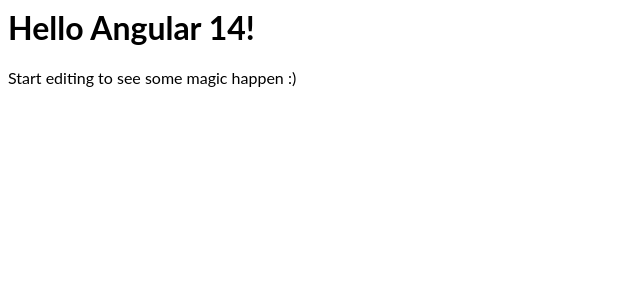
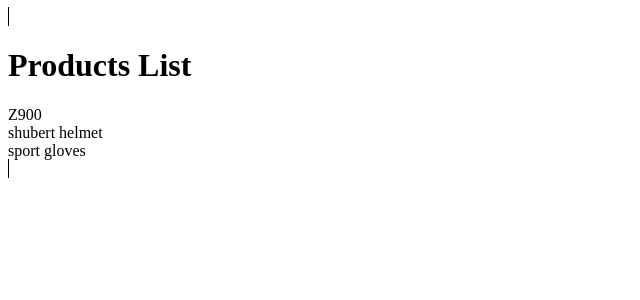
Before and after one commit to WeeMellowToby/Basket-Test, an Angular app: page / in a window 1280 px wide. Shown: the top 300 px of the page, without its empty margins (0-640 px from the left). Built offline with nearby package versions, Linux system fonts and the light colour scheme.

Commit message:
Shopping cart part added

```diff
--- a/src/app/Product-List.Component.ts
+++ b/src/app/Product-List.Component.ts
@@ -1,10 +1,12 @@
 import { Component, Input } from '@angular/core';
-
 @Component({
-  selector: 'hello',
-  template: `<h1>Hello {{name}}!</h1>`,
-  styles: [`h1 { font-family: Lato; }`]
+  selector: 'ProductListComponent',
+  template: `
+  <h1>Products List</h1>
+  <div *ngFor="let product of products">{{product.name}}<div>
+  `,
+  styles: [`:host{border: 1px solid #000;}`]
 })
 export class ProductListComponent  {
-  @Input() name: string;
+  @Input() products: any[];
 }
--- /dev/null
+++ b/src/app/Shopping-Cart.Component.ts
@@ -0,0 +1,10 @@
+import { Component, Input } from '@angular/core';
+
+@Component({
+  selector: 'Shopping-cart',
+  template: `<h1>Shopping Cart</h1>`,
+  styles: [`:host{border: 1px solid #000;}`]
+})
+export class ShoppingCartComponent  {
+  @Input() products: any[];
+}
--- a/src/app/app.component.html
+++ b/src/app/app.component.html
@@ -1,4 +1 @@
-<hello name="{{ name }}"></hello>
-<p>
-  Start editing to see some magic happen :)
-</p>
+<ProductListComponent [products] = "products"></ProductListComponent>
--- a/src/app/app.component.ts
+++ b/src/app/app.component.ts
@@ -6,5 +6,10 @@
   styleUrls: [ './app.component.css' ]
 })
 export class AppComponent  {
-  name = 'Angular ' + VERSION.major;
+ products = [
+   {name: 'Z900', price: 8799},
+   {name: 'shubert helmet', price: 999},
+   {name: 'sport gloves', price: 99}
+  ];
+ cartProductList = [];
 }
--- a/src/app/app.module.ts
+++ b/src/app/app.module.ts
@@ -4,10 +4,11 @@
 
 import { AppComponent } from './app.component';
 import { ProductListComponent } from './Product-List.Component';
+import { ShoppingCartComponent } from './Shopping-Cart.Component';
 
 @NgModule({
   imports:      [ BrowserModule, FormsModule ],
-  declarations: [ AppComponent, ProductListComponent ],
+  declarations: [ AppComponent, ProductListComponent, ShoppingCartComponent ],
   bootstrap:    [ AppComponent ]
 })
 export class AppModule { }
```
